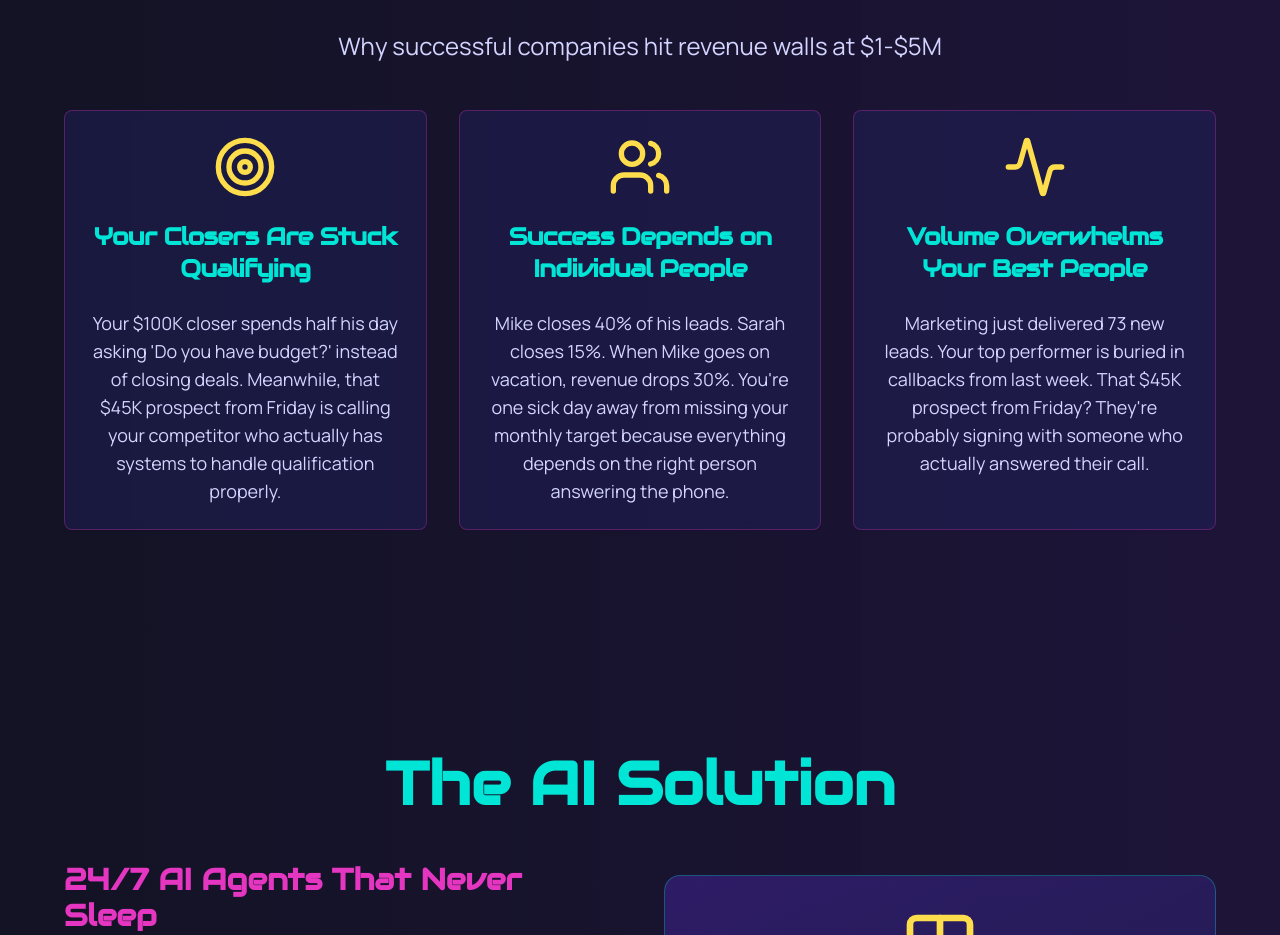
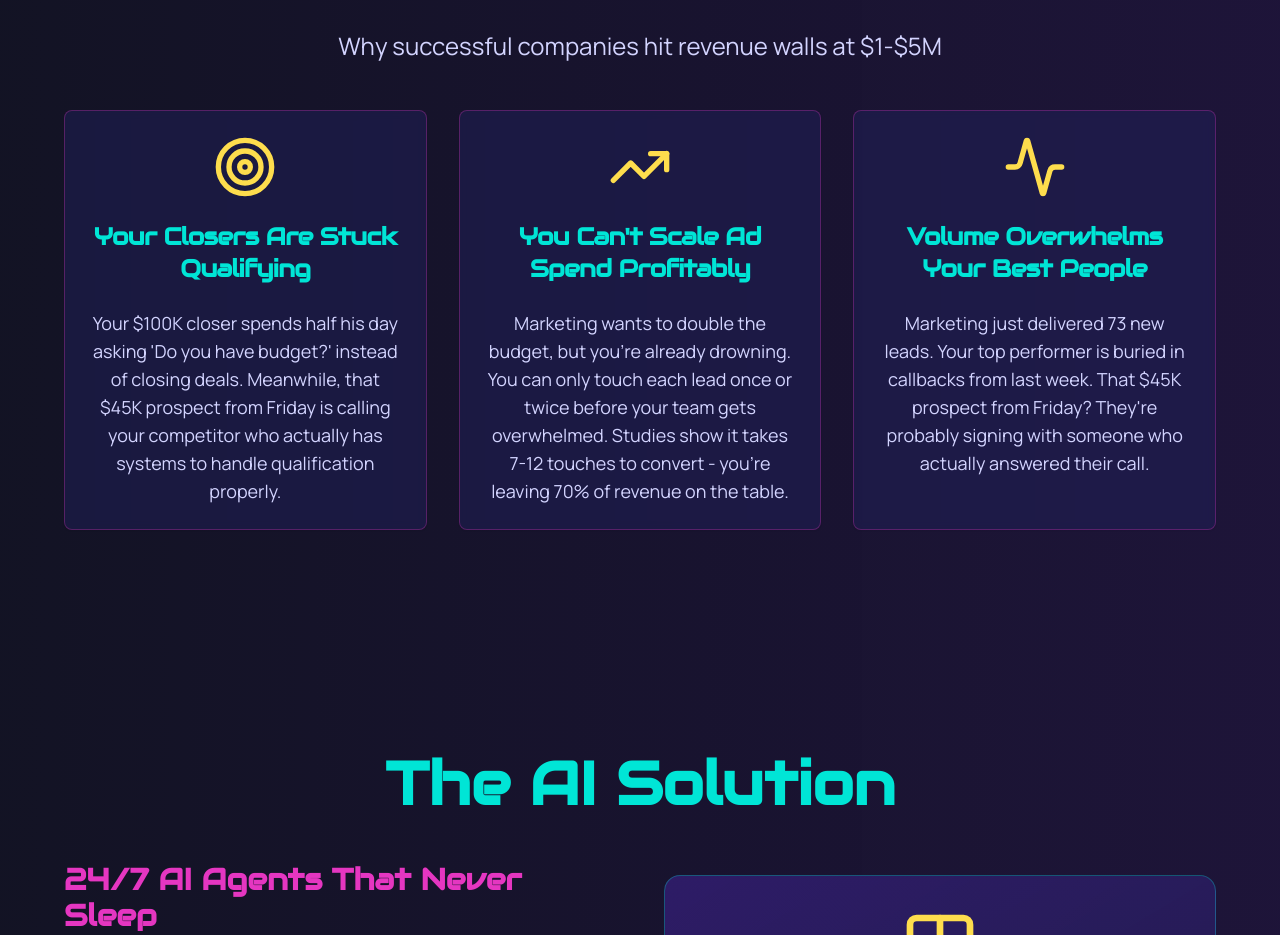
Before and after one commit to Dontworryaboutit69/revsquared-ai-engage, a React (Vite) app: page / in a window 1280 px wide. Shown: the part 1900-2835 px from the top of the page. Built offline with nearby package versions, Linux system fonts and the light colour scheme.

Commit message:
Update problem card copy
Change the copy and icon for the second problem card.

```diff
--- a/src/components/sections/ProblemSection.tsx
+++ b/src/components/sections/ProblemSection.tsx
@@ -1,7 +1,7 @@
 import React from 'react';
 import { Button } from "@/components/ui/button";
 import { Card, CardContent, CardHeader, CardTitle } from "@/components/ui/card";
-import { Target, Users, Activity, Calendar } from 'lucide-react';
+import { Target, TrendingUp, Activity, Calendar } from 'lucide-react';
 interface ProblemSectionProps {
   onBookDemo: () => void;
   onTryAI: () => void;
@@ -42,17 +42,17 @@ export function ProblemSection({
 
           <Card className="bg-[#20215A]/50 border-[#E536C1]/30 backdrop-blur-sm">
             <CardHeader>
-              <Users className="w-12 h-12 sm:w-14 sm:h-14 md:w-16 md:h-16 text-[#FEDD4D] mx-auto mb-3 sm:mb-4" />
+              <TrendingUp className="w-12 h-12 sm:w-14 sm:h-14 md:w-16 md:h-16 text-[#FEDD4D] mx-auto mb-3 sm:mb-4" />
               <CardTitle className="text-[#00E5D6] text-lg sm:text-xl md:text-2xl" style={{
               fontFamily: 'Audiowide, sans-serif'
             }}>
-                Success Depends on Individual People
+                You Can't Scale Ad Spend Profitably
               </CardTitle>
             </CardHeader>
             <CardContent>
               <p className="text-[#D3D4FF] text-sm sm:text-base md:text-lg" style={{
               fontFamily: 'Manrope, sans-serif'
-            }}>Mike closes 40% of his leads. Sarah closes 15%. When Mike goes on vacation, revenue drops 30%. You're one sick day away from missing your monthly target because everything depends on the right person answering the phone.</p>
+            }}>Marketing wants to double the budget, but you're already drowning. You can only touch each lead once or twice before your team gets overwhelmed. Studies show it takes 7-12 touches to convert - you're leaving 70% of revenue on the table.</p>
             </CardContent>
           </Card>
 
```
